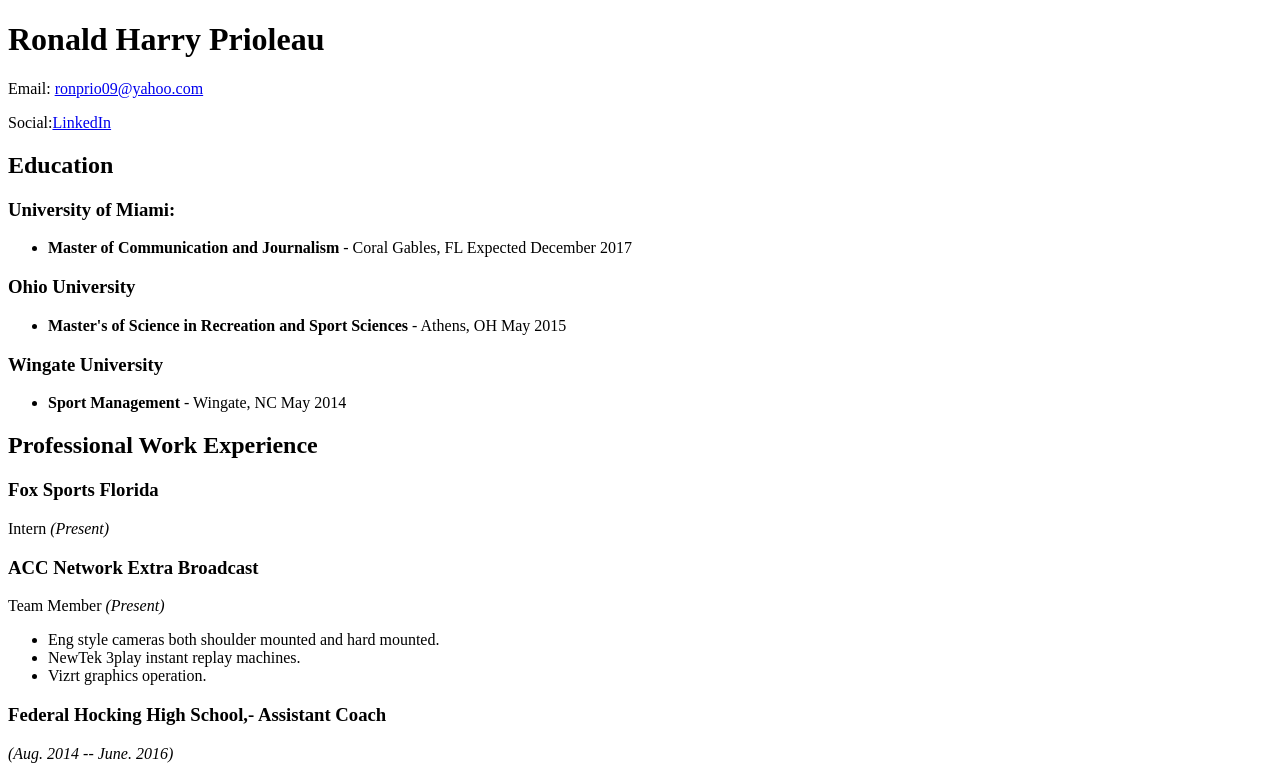
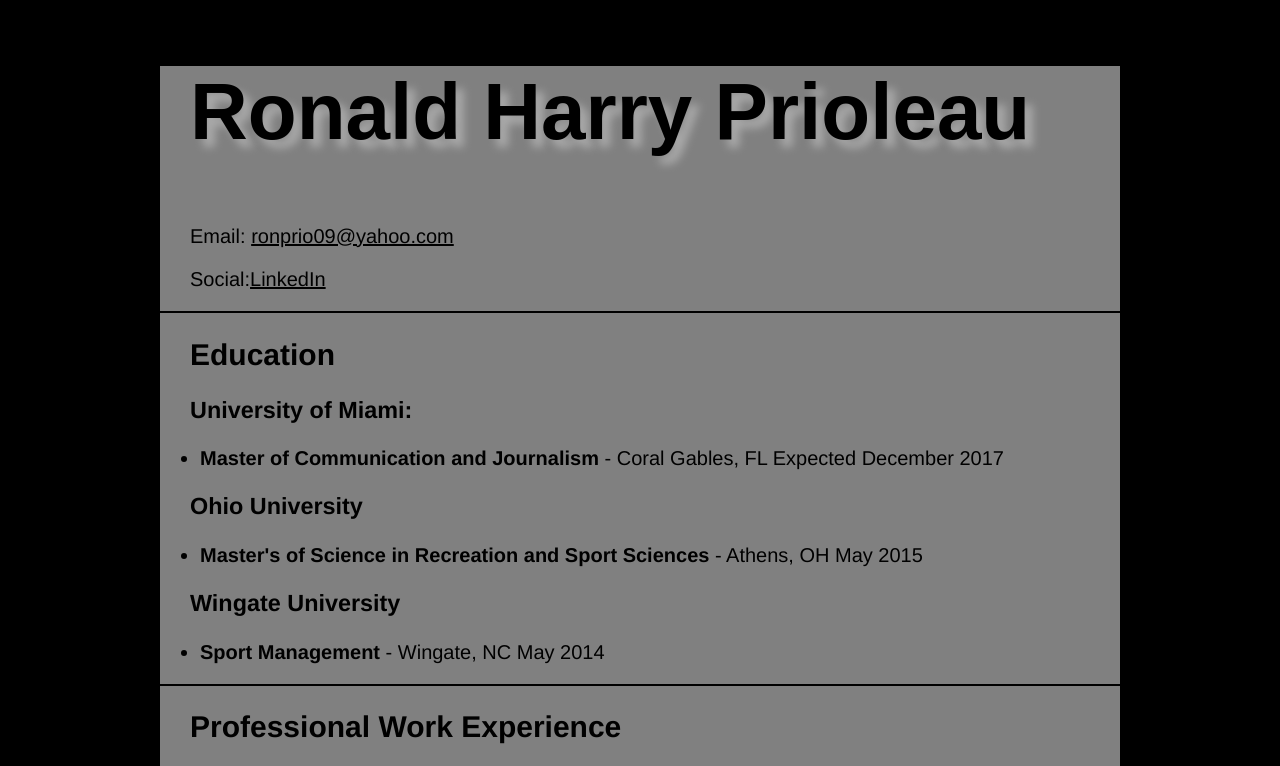
Before and after one commit to rhp43/old-website, a plain HTML site: page resume.html in a window 1280 px wide. Shown: the top 766 px of the page. Drawn offline with Linux system fonts and the light colour scheme.

Commit message:
resume designed

```diff
--- a/resume.html
+++ b/resume.html
@@ -2,17 +2,22 @@
 <html lang="en">
 
 <head>
+
   <meta charset="UTF-8" />
   <title> Ronald Prioleau's Resume</title>
+  <link href="style.css" rel="stylesheet" />
 </head>
 
     <body>
+<div id="container">
+<section id= intro>
 
 <h1>Ronald Harry Prioleau</h1>
 <p>Email: <a href="mailto:ronprio09@yahoo.com">ronprio09@yahoo.com</a></p>
 <p>Social:<a href="https://www.linkedin.com/in/ronald-prioleau-8405a970?trk=hp-identity-name">LinkedIn</a></p>
+</section>
 
-
+<section id=education>
 <h2>Education</h2>
 
 <h3>University of Miami:</h3>
@@ -31,8 +36,9 @@
 <ul>
 <li><strong>Sport Management</strong> - Wingate, NC May 2014</li>
 </ul>
+</section>
 
-
+<section id=professional>
   <h2>Professional Work Experience</h2>
     <h3>Fox Sports Florida</h3>
 
@@ -80,6 +86,7 @@
   <ul>
    <li>Assisted with recruiting by creating recruit profiles and communication</li>
   <li>Produced video team highlights and recorded defensive game-play</li>
+</section>
 </ul>
 
 
--- /dev/null
+++ b/style.css
@@ -0,0 +1,83 @@
+@import url ('https://fonts.google.com/specimen/Amaranth');
+@import url ('https://fonts.googleapis.com/css?family=Paytone+One');
+
+body {
+  font-size: 20px;
+  font-family: "Helvetica";
+  background-color:black;
+}
+
+h1,h2,h3,p{
+padding-left: 30px;
+}
+
+a{
+  color: black;
+}
+a:visited{
+  color:blue;
+}
+
+a:hover{
+  color:orange;
+}
+a:active{
+  color:gray;
+}
+
+
+
+
+#container {
+  max-width: 960px;
+  margin: 0 auto;
+  border-width: solid;
+  background-color: gray;
+}
+
+h1{
+  text-align: middle;
+  color: black;
+  font-size: 80px;
+  text-shadow:8px 8px 8px #aaa;
+  font-family:'Paytone One', sans-serif;}
+
+#education {
+border-top: 2px solid rgb (33, 37, 42);
+}
+
+  #education {
+  border-bottom: 2px solid rgb (33, 37, 42);
+  }
+
+section {
+  border-bottom: 2px solid;
+}
+
+#intro{
+
+}
+/*
+header {
+  background #(rgb90,0,0255);
+  color:444;
+}
+
+header em {
+  front-weight: bold;
+}
+
+header a {
+  background-color: #eee
+  color: #
+}
+aside img {
+  border-width:
+  border-style:
+  border-color:
+}
+aside em {
+  font-style: italic;
+  color: #
+  font-size:
+}*/
```
